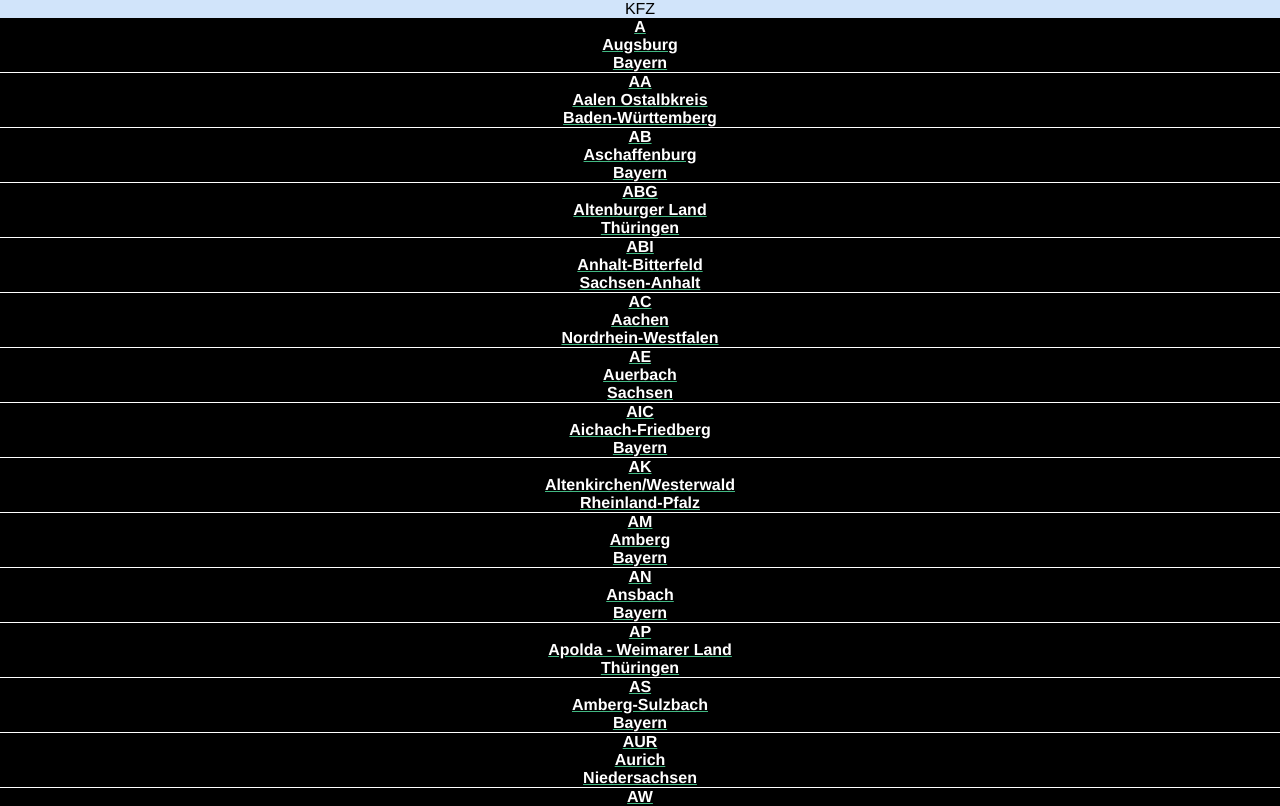
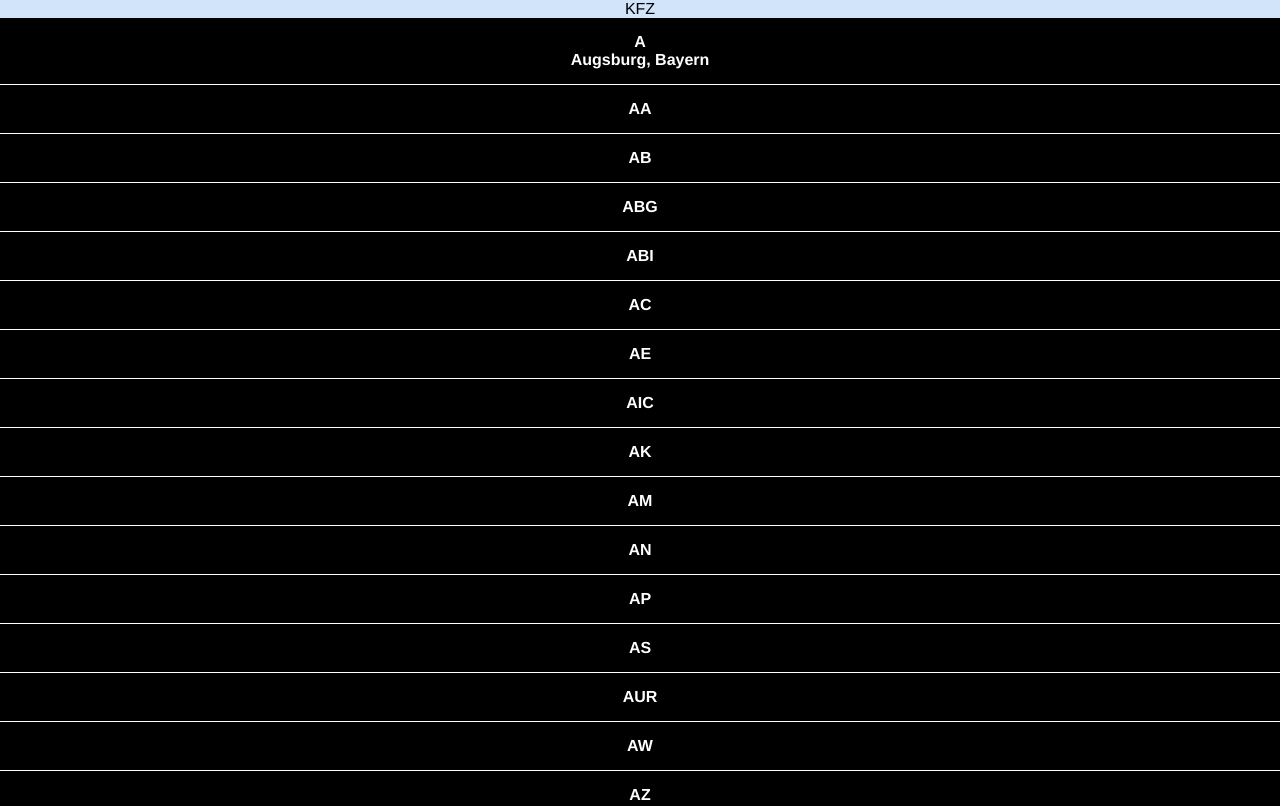
Before and after one commit to maurer2/kfz, a Vue app: page / in a window 1280 px wide. Shown: the top 806 px of the page. Built offline with nearby package versions, Linux system fonts and the light colour scheme.

Commit message:
added toggle function

```diff
--- a/src/App.vue
+++ b/src/App.vue
@@ -34,7 +34,7 @@
 }
 
 a {
-  color: #42b983;
+  color: #fff;
 }
 
 #root {
--- a/src/components/Plate.vue
+++ b/src/components/Plate.vue
@@ -1,36 +1,54 @@
 <template>
-  <a href="" type="button" class="plate">
-    <div class="plate-key">
-      {{ plate.key }}
-    </div>
-    <div class="plate-district">
-      {{ plate.district }}
-    </div>
-    <div class="plate-state">
-      {{ plate.state }}
-    </div>
+  <a href="#" class="plate" :class="{ 'plate--is-expanded': isExpanded }" @click.prevent="toggleContent">
+    <dl class="plate-wrapper">
+      <dt class="plate-key">
+        {{ plate.key }}
+      </dt>
+      <dd class="plate-value">
+        {{ plate.district }}, {{ plate.state }}
+      </dd>
+    </dl>
   </a>
 </template>
 
 <script>
 export default {
   name: 'Plate',
-  props: ['plate'],
+  props: ['plate', 'index'],
+  data: function() {
+    return {
+      isExpanded: (this.index === 0) ? true : false
+    }
+  },
+  methods: {
+    toggleContent: function() {
+      console.log('click');
+      this.isExpanded = !this.isExpanded;
+    },
+  }
 };
 </script>
 
 <style lang="scss" scoped>
   .plate {
+    padding: 15px 0;
     border-bottom: 1px solid #fff;
     font-weight: bold;
+    text-decoration: none;
+  }
+  .plate-wrapper {
+    margin: 0;
   }
   .plate-key {
     color: #fff;
   }
-  .plate-district {
+  .plate-value {
+    display: none;
+    margin: 0;
     color: #fff;
-  }
-  .plate-state {
-    color: #fff;
+
+    .plate--is-expanded & {
+      display: block;
+    }
   }
 </style>
--- a/src/components/PlateList.vue
+++ b/src/components/PlateList.vue
@@ -1,7 +1,7 @@
 <template>
   <ul class="plates">
-    <li class="plate" v-for="entry in entries" :key="entry.key">
-      <plate :plate="entry"></plate>
+    <li class="plate" v-for="(entry, index) in entries" :key="entry.key">
+      <plate :plate="entry" :index="index"></plate>
     </li>
   </ul>
 </template>
```
